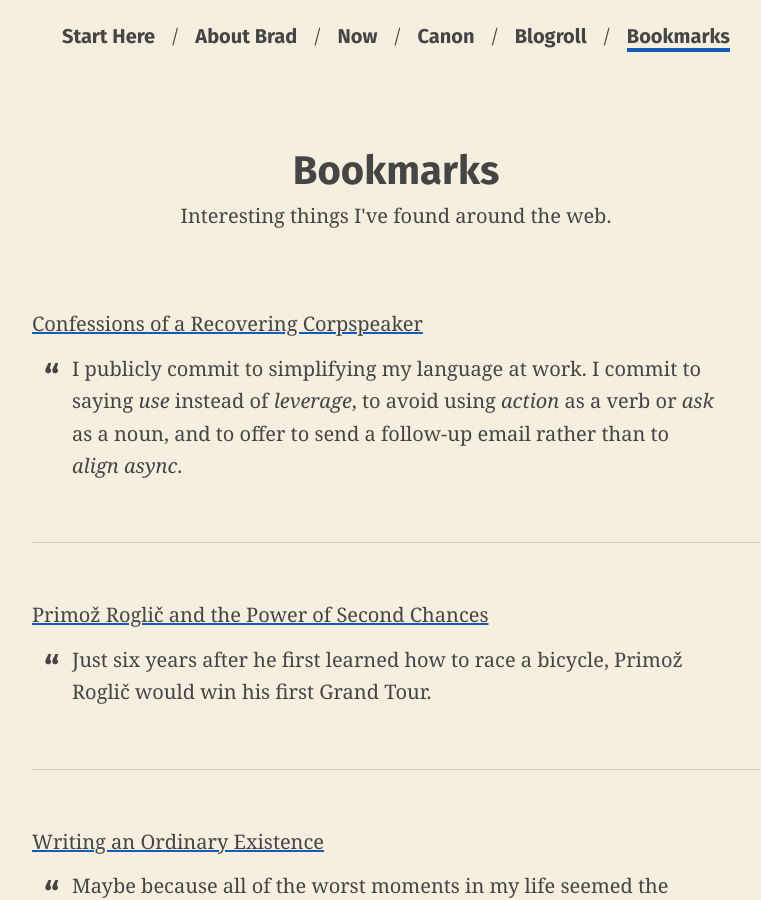
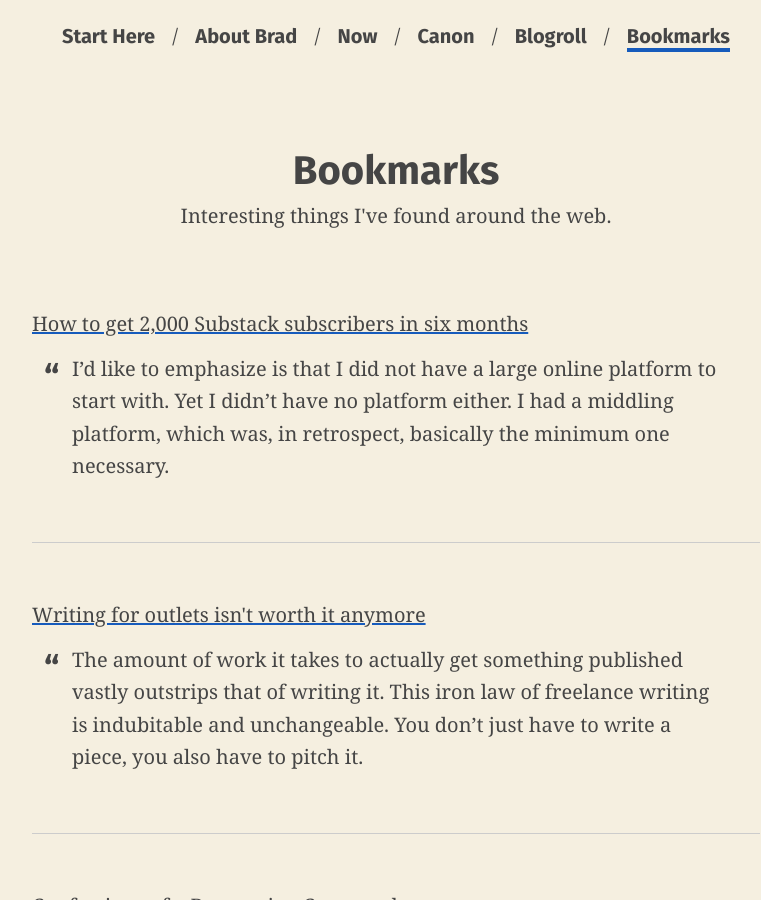
Before and after one commit to bradonomics/bradonomics.com, a Jekyll site: the page built from _pages/bookmarks.html, in a window 1280 px wide and 900 px high. Shown: the whole window, without its empty margins (244-1005 px from the left). Built offline with Jekyll 4.4.1, drawn with Linux system fonts in a browser that asks for light colours.

Commit message:
New bookmarks

```diff
--- a/_data/bookmarks.yml
+++ b/_data/bookmarks.yml
@@ -2,11 +2,21 @@
   quote: |
   link:
   tags: []
+- title: How to get 2,000 Substack subscribers in six months
+  quote: |
+    I'd like to emphasize is that I did not have a large online platform to start with. Yet I didn't have no platform either. I had a middling platform, which was, in retrospect, basically the minimum one necessary.
+  link: https://erikhoel.substack.com/p/how-to-get-2000-substack-subscribers
+  tags: ['Writing', 'Publishing', 'Community Building']
+- title: Writing for outlets isn't worth it anymore
+  quote: |
+    The amount of work it takes to actually get something published vastly outstrips that of writing it. This iron law of freelance writing is indubitable and unchangeable. You don't just have to write a piece, you also have to pitch it.
+  link: https://erikhoel.substack.com/p/writing-for-outlets-isnt-worth-it
+  tags: ['Writing']
 - title: Confessions of a Recovering Corpspeaker
   quote: |
     I publicly commit to simplifying my language at work. I commit to saying *use* instead of *leverage*, to avoid using *action* as a verb or *ask* as a noun, and to offer to send a follow-up email rather than to *align async*.
   link: https://damnoptimist.substack.com/p/confessions-of-a-recovering-corpspeaker
-  tags: []
+  tags: ['Language']
 - title: Primož Roglič and the Power of Second Chances
   quote: |
     Just six years after he first learned how to race a bicycle, Primož Roglič would win his first Grand Tour.
```
